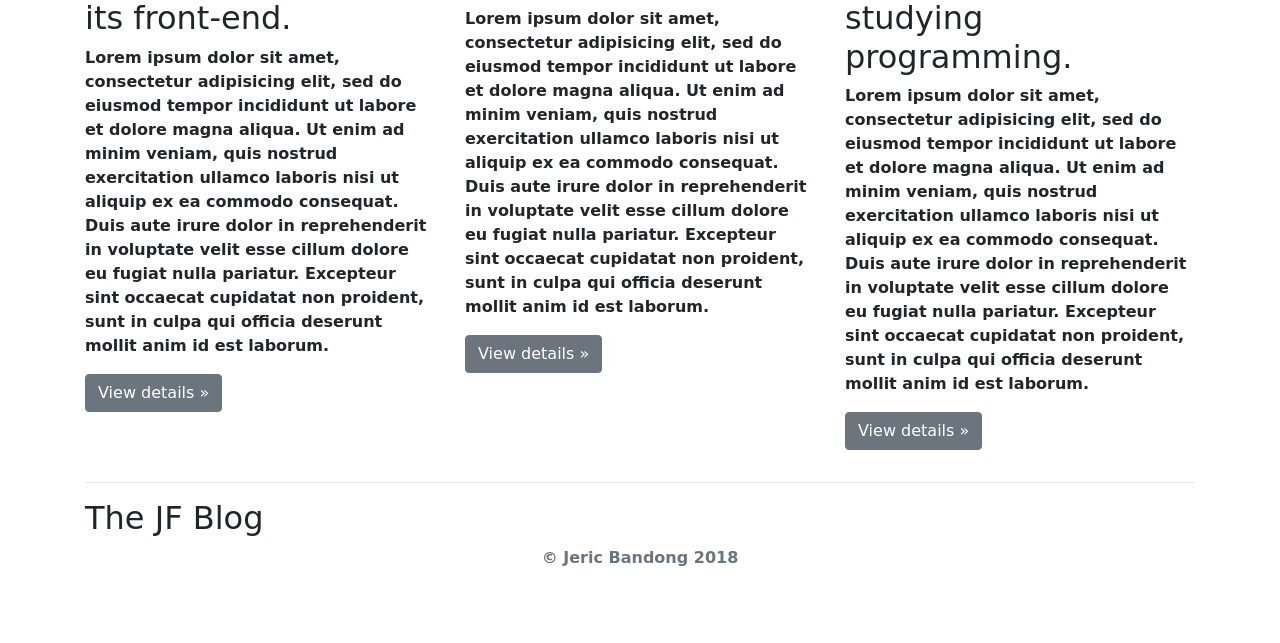
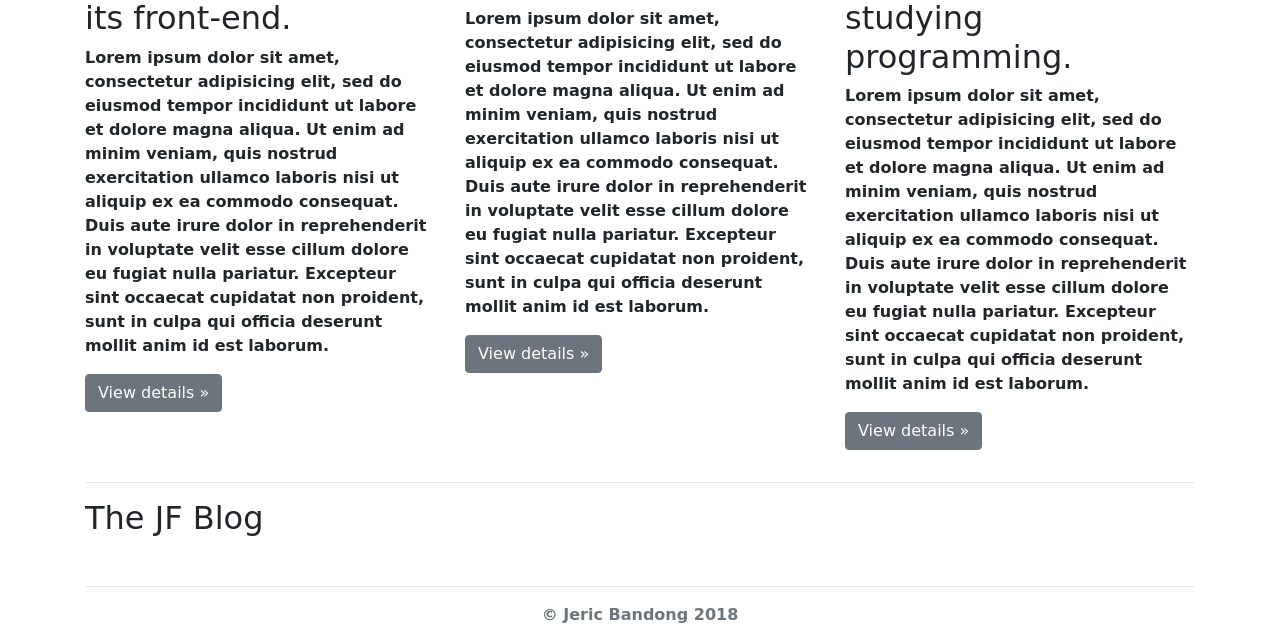
Before and after one commit to JericFederer97/portfolio-project, a Django app: template blog/templates/blog/allblogs.html in a window 1280 px wide. Shown: the part 748-1391 px from the top of the page. Before the commit the page ends 1314 px from the top, so only its background shows below. Run offline with Django 3.2, Linux system fonts and the light colour scheme; the template is opened without the code that fills it, so the values that code supplies are empty; some libraries are stand-ins or nearby versions; some web fonts are replaced.

Commit message:
break added for Job Fair Blog

```diff
--- a/blog/templates/blog/allblogs.html
+++ b/blog/templates/blog/allblogs.html
@@ -273,8 +273,9 @@
           <img class="featurette-image img-fluid mx-auto myImg" src="{{ blog.image.url }}">
         </div>
         <hr class="featurette-divider">
+        {% endfor %}
         <br>
-        {% endfor %}
+        <hr class="featurette-divider">
       </div>
 
       <!-- <hr class="featurette-divider">
```
